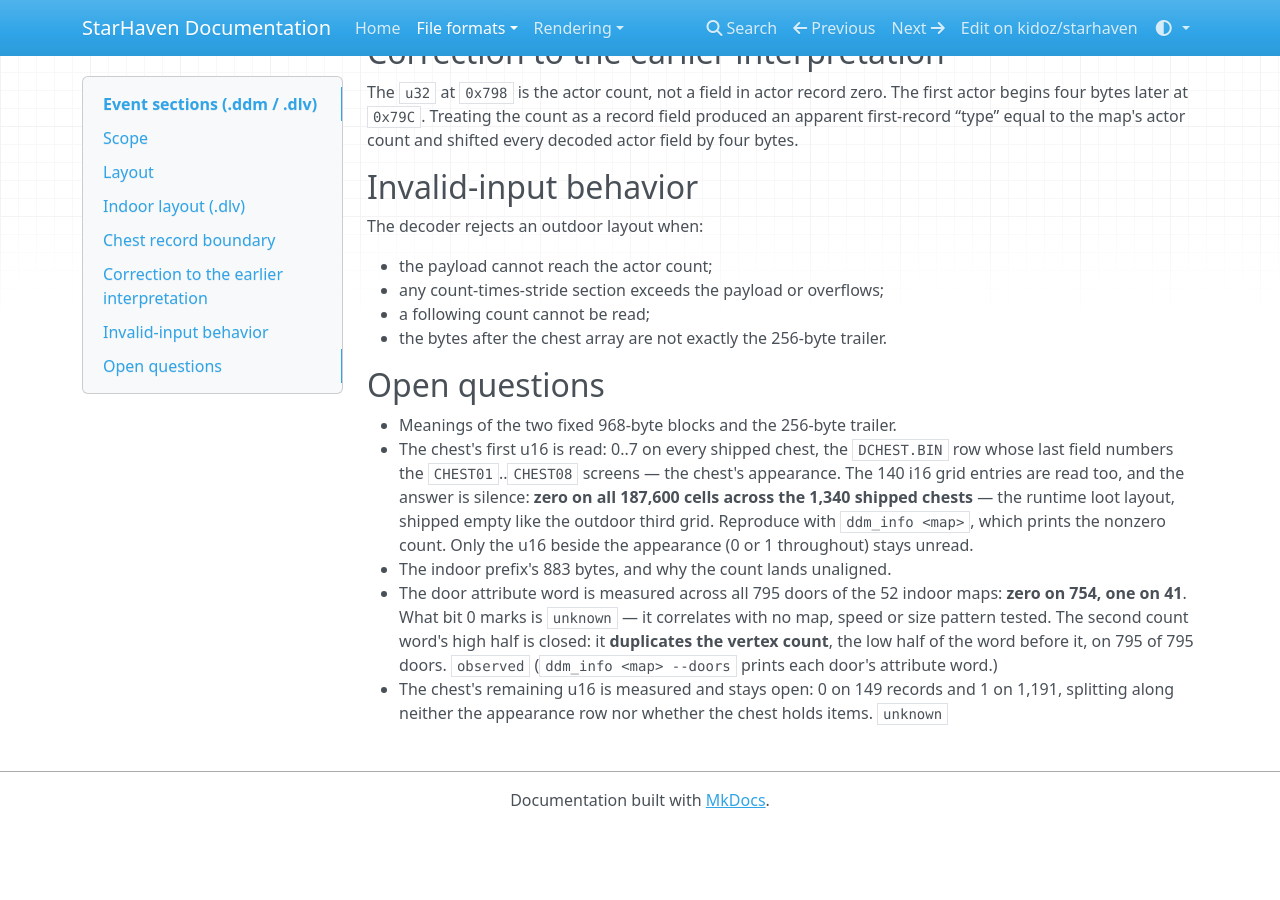
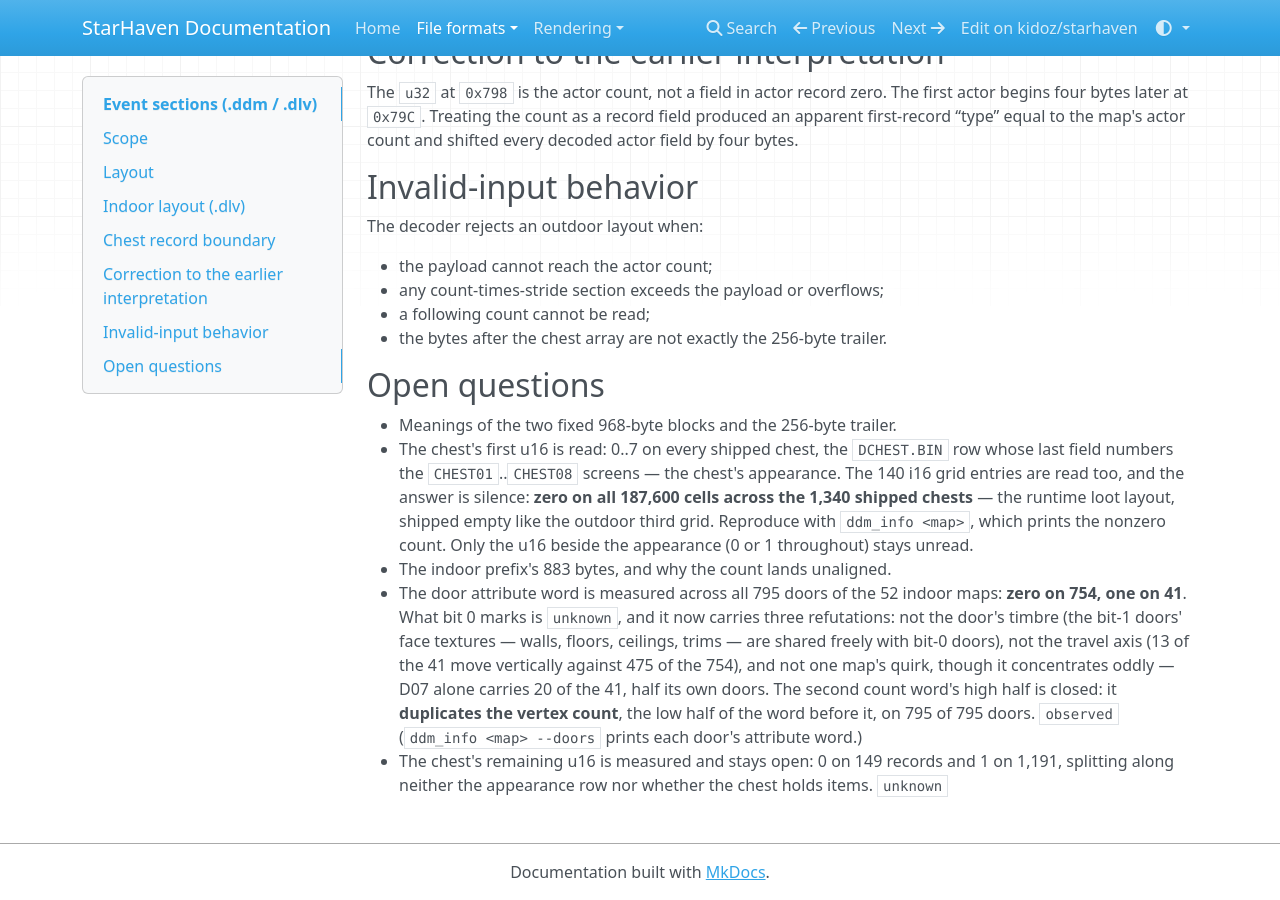
Before and after one commit to kidoz/starhaven, an MkDocs documentation site: the page built from docs/formats/event-tables.md, in a window 1280 px wide and 900 px high, scrolled down 4181 px. Built offline with MkDocs 1.6.1, drawn with Linux system fonts in a browser that asks for light colours; nearby versions of some CDN libraries; before the commit the page ends 5009 px from its top, so only the background shows below that.

Commit message:
Ask the doors their timbre and take no for an answer

```diff
--- a/docs/formats/event-tables.md
+++ b/docs/formats/event-tables.md
@@ -214,8 +214,13 @@ The decoder rejects an outdoor layout when:
   throughout) stays unread.
 - The indoor prefix's 883 bytes, and why the count lands unaligned.
 - The door attribute word is measured across all 795 doors of the 52
-  indoor maps: **zero on 754, one on 41**. What bit 0 marks is `unknown` —
-  it correlates with no map, speed or size pattern tested. The second
+  indoor maps: **zero on 754, one on 41**. What bit 0 marks is `unknown`,
+  and it now carries three refutations: not the door's timbre (the bit-1
+  doors' face textures — walls, floors, ceilings, trims — are shared
+  freely with bit-0 doors), not the travel axis (13 of the 41 move
+  vertically against 475 of the 754), and not one map's quirk, though it
+  concentrates oddly — D07 alone carries 20 of the 41, half its own
+  doors. The second
   count word's high half is closed: it **duplicates the vertex count**,
   the low half of the word before it, on 795 of 795 doors. `observed`
   (`ddm_info <map> --doors` prints each door's attribute word.)
```
Also changed, not shown: README.md (+5 -0 lines).
